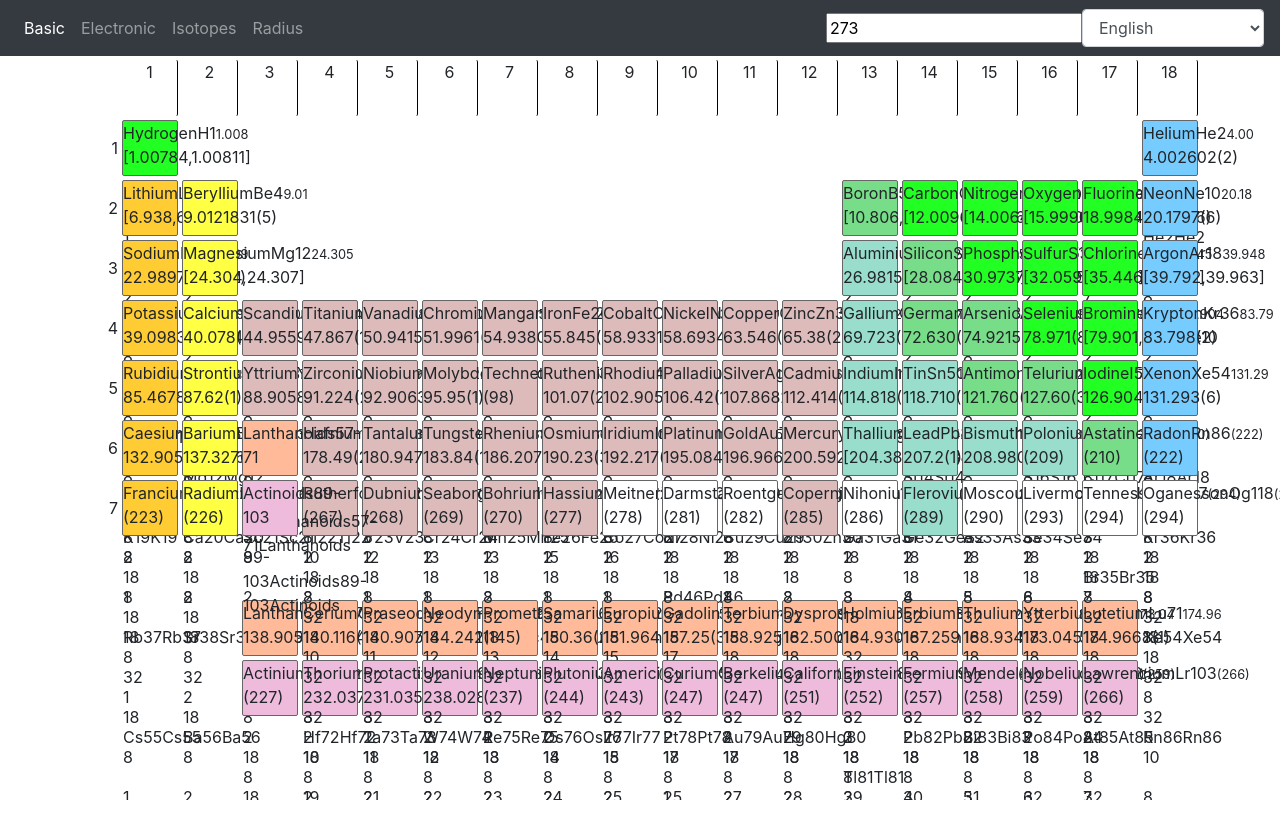
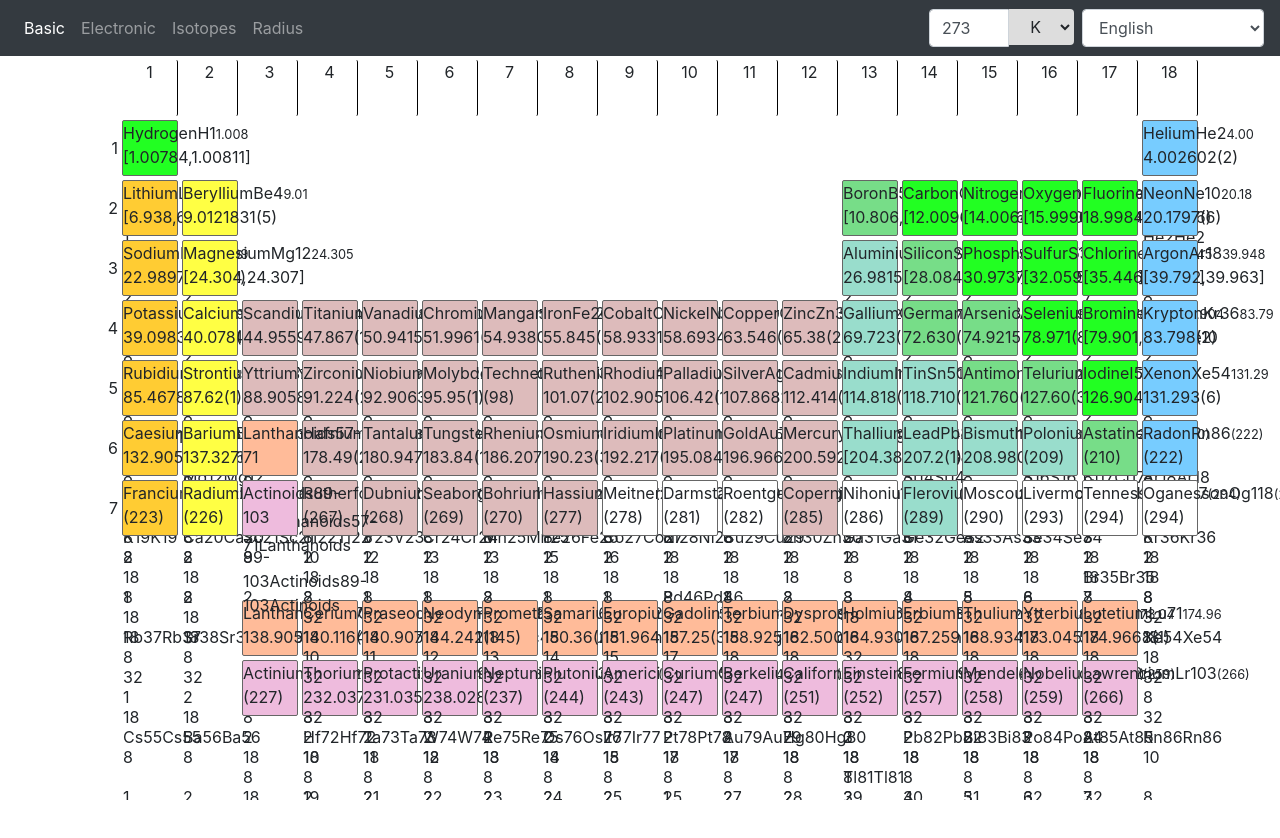
Before and after one commit to felipelucio/periodic_table, a React (Vite) app: page / in a window 1280 px wide. Shown: the top 838 px of the page. Built offline with nearby package versions, Linux system fonts and the light colour scheme.

Commit message:
Added the temperature changer to the navbar (kelvin scale only). Fixed elementboxes not updating on language changing

```diff
--- a/src/css/main.css
+++ b/src/css/main.css
@@ -17,6 +17,17 @@ body {
 #app nav {
 	text-align: left;
 	width: 100%;
+}
+
+nav .temperature_scale {
+	border-top-left-radius: 0;
+	border-bottom-left-radius: 0;
+	background-color: #DDD;
+	border-bottom-color: #DDD;
+}
+
+nav .temperature_input {
+	width: 5rem !important;
 }
 
 .content {
--- a/src/js/app.jsx
+++ b/src/js/app.jsx
@@ -28,6 +28,7 @@ export default class App extends React.Component {
         state: false
       },
       temperature: 273,
+      temperature_scale: 'kelvin'
     };
 
     this.toggleHighlight = this.toggleHighlight.bind(this);
@@ -42,7 +43,7 @@ export default class App extends React.Component {
 
   changeTemperature(e) {
     e.preventDefault();
-    let temp = e.target.value;
+    let temp = e.target.value * 1;
 
     this.setState({temperature: temp});
   }
@@ -316,6 +317,7 @@ export default class App extends React.Component {
           curr_lang={this.state.curr_lang}
           show_flags={this.state.show_flags}
           temperature={this.state.temperature}
+          temperature_scale={this.state.temperature_scale}
           changeTemperature={this.changeTemperature}
         />
         <div className="content">
--- a/src/js/elementbox.jsx
+++ b/src/js/elementbox.jsx
@@ -50,7 +50,7 @@ export default class ElementBox extends React.Component {
         onClick={this.props.showElementInfo}
       >
         <span className={`basic ${this._showFlags('basic')}`}>
-          <span className="name">{ elem.getName(this.props.curr_lang) }</span>
+          <span className="name">{ elem.getName(this.props.lang) }</span>
           <span className={`symbol ${state}`}>{ elem.symbol }</span>
           <span className="atomic_number">{ elem.atomic_number }</span>
           <span className="weight small">{ elem.getWeight(3) }</span>
--- a/src/js/nav_bar.jsx
+++ b/src/js/nav_bar.jsx
@@ -1,6 +1,12 @@
 import React from 'react';
 
 export default class NavBar extends React.Component {
+  constructor(props) {
+    super(props);
+  }
+
+
+
   render() {
     let flags = this.props.show_flags;
     return (
@@ -32,15 +38,28 @@ export default class NavBar extends React.Component {
               >Radius</a>
             </li>
           </ul>
-          <form className="ml-auto form-inline">
-            <input className="temperature" value={this.props.temperature} onChange={this.props.changeTemperature} />
-            <select className="form-control"
-              value={this.props.curr_lang}
-              onChange={(e) => this.props.langOnChange(e.target.value)}
-            >
-              <option value="en">English</option>
-              <option value="pt-BR">Português (Brasil)</option>
-            </select>
+          <form className="ml-auto form-inline" onSubmit={(e) => {e.preventDefault(); return false;}}>
+            <span className="input-group mr-sm-2 mb-xs-2 mb-md-0">
+              <input type="number" className="form-control temperature_input"
+                value={this.props.temperature} onChange={this.props.changeTemperature} />
+
+              <span className="input-group-btn">
+                <select className="temperature_scale btn" defaultValue={this.props.temperature_scale}>
+                  <option value="kelvin">K</option>
+                  <option value="celsius">°C</option>
+                  <option value="farenheit">°F</option>
+                </select>
+              </span>
+            </span>
+
+            <span className="input-group">
+              <select className="form-control" value={this.props.curr_lang}
+                onChange={(e) => this.props.langOnChange(e.target.value)}
+              >
+                <option value="en">English</option>
+                <option value="pt-BR">Português (Brasil)</option>
+              </select>
+            </span>
           </form>
         </div>
       </nav>
```
Also changed, not shown: 2 other files (tests, documents, lock files or other folders).
